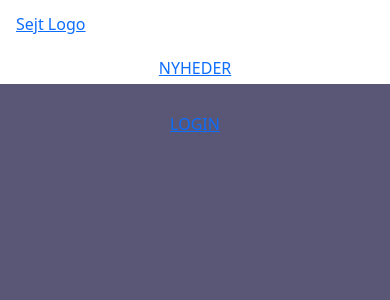
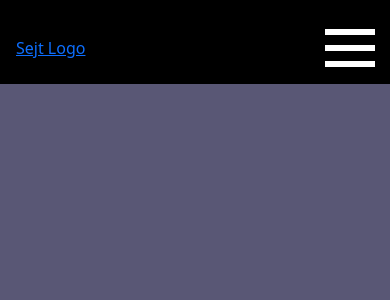
Before and after one commit to Arnsdorf/FindGraphicsChrSigurd, a PHP site: page /index.html in a window 390 px wide. Shown: the top 300 px of the page. Run offline with PHP 8.4, Linux system fonts and the light colour scheme; style sheets or scripts are compiled from the project's sources; some libraries are stand-ins or nearby versions.

Commit message:
nye ændringer på naven igen

```diff
--- a/css/styles.scss
+++ b/css/styles.scss
@@ -32,6 +32,65 @@ img {
 	height: auto;
 }
 
+.menu-btn{
+	position: relative;
+	display: flex;
+	justify-content: center;
+	align-items: center;
+	width: 80px;
+	height: 80px;
+	cursor: pointer;
+	transition: all .5s ease-in-out;
+}
+
+
+.menu-btn_burger{
+	width: 50px;
+	height: 6px;
+	background: #fff;
+	transition: all .5s ease-in-out;
+}
+.menu-btn_burger::before,
+.menu-btn_burger::after{
+	content: "";
+	position: absolute;
+	width: 50px;
+	height: 6px;
+	background: #fff;
+	transition: all .5s ease-in-out;
+}
+.menu-btn_burger::before{
+	transform: translateY(-16px);
+}
+.menu-btn_burger::after{
+	transform: translateY(16px);
+}
+.menu-btn.open .menu-btn_burger{
+	transform: translateX(-50px);
+	background: transparent;
+	box-shadow: none;
+}
+.menu-btn.open .menu-btn_burger::before{
+	transform: rotate(45deg) translate(35px, -35px);
+}
+.menu-btn.open .menu-btn_burger::after{
+	transform: rotate(-45deg) translate(35px, 35px);
+}
+
+.nav{
+	transition: max-height .2s ease-in-out;
+	max-height: 0;
+	overflow: hidden;
+}
+.toggle{
+	cursor: pointer;
+}
+.nav.show{
+	transition: max-height .7s ease-in-out;
+	max-height: 100vh;
+}
+
+
 .navbar{
 	height: 10vh;
 }
--- a/index.html
+++ b/index.html
@@ -17,7 +17,7 @@
 
 <body>
 
-<header class="container-fluid navbar1">
+<header class="container-fluid navbar1 bg-black">
 
 	<div class="row navbar align-items-center">
 		<!--LOGO-->
@@ -32,7 +32,7 @@
 			<div class="menu-btn_burger toggle"></div>
 		</div>
 
-		<div class="col-12 d-lg-none">
+		<div class="col-12 d-lg-none bg-black">
 			<div class="row text-center mx-auto nav">
 				<div class="col-12 p-3"><a href="index.html" class="nav_text1 nav_current">NYHEDER</a></div>
 				<div class="col-12 p-3"><a href="index.html" class="nav_text1">LOGIN</a></div>
@@ -65,7 +65,25 @@
 
 	</div>
 </div>
+<script>
+	const toggle = document.querySelector('.toggle');
+	const nav = document.querySelector('.nav');
+	toggle.addEventListener('click', () => nav.classList.toggle('show'));
+</script>
 
+<script>
+	const menuBtn = document.querySelector('.menu-btn');
+	let menuOpen = false;
+	menuBtn.addEventListener('click', () =>{
+		if (!menuOpen){
+			menuBtn.classList.add('open');
+			menuOpen = true;
+		}   else{
+			menuBtn.classList.remove('open');
+			menuOpen = false;
+		}
+	});
+</script>
 
 <script src="node_modules/bootstrap/dist/js/bootstrap.bundle.min.js"></script>
 </body>
```
